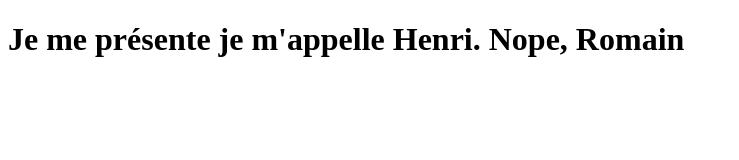
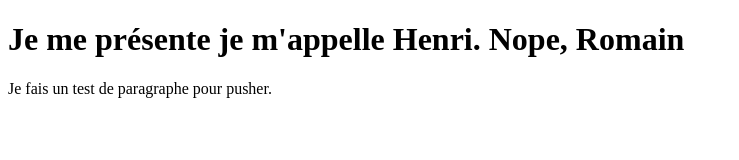
Before and after one commit to RomainDC73/romain-dicandido, a plain HTML site: page index.html in a window 1280 px wide. Shown: the whole page, without its empty margins (0-739 px from the left). Drawn offline with Linux system fonts and the light colour scheme.

Commit message:
ajout paragraphe

```diff
--- a/index.html
+++ b/index.html
@@ -8,6 +8,6 @@
 </head>
 <body>
     <h1>Je me présente je m'appelle Henri. Nope, Romain</h1>
-
+    <p>Je fais un test de paragraphe pour pusher.</p>
 </body>
 </html>
```
